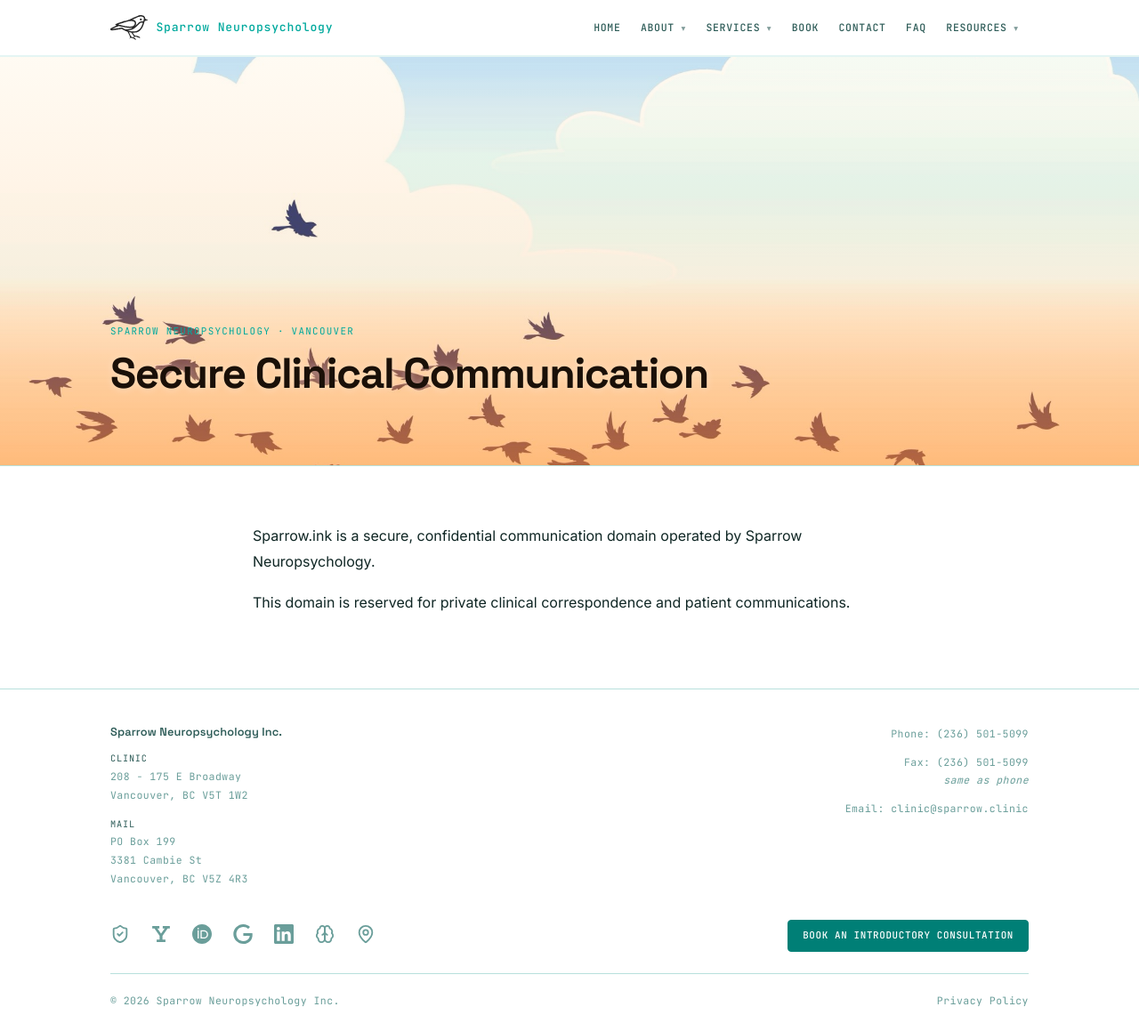
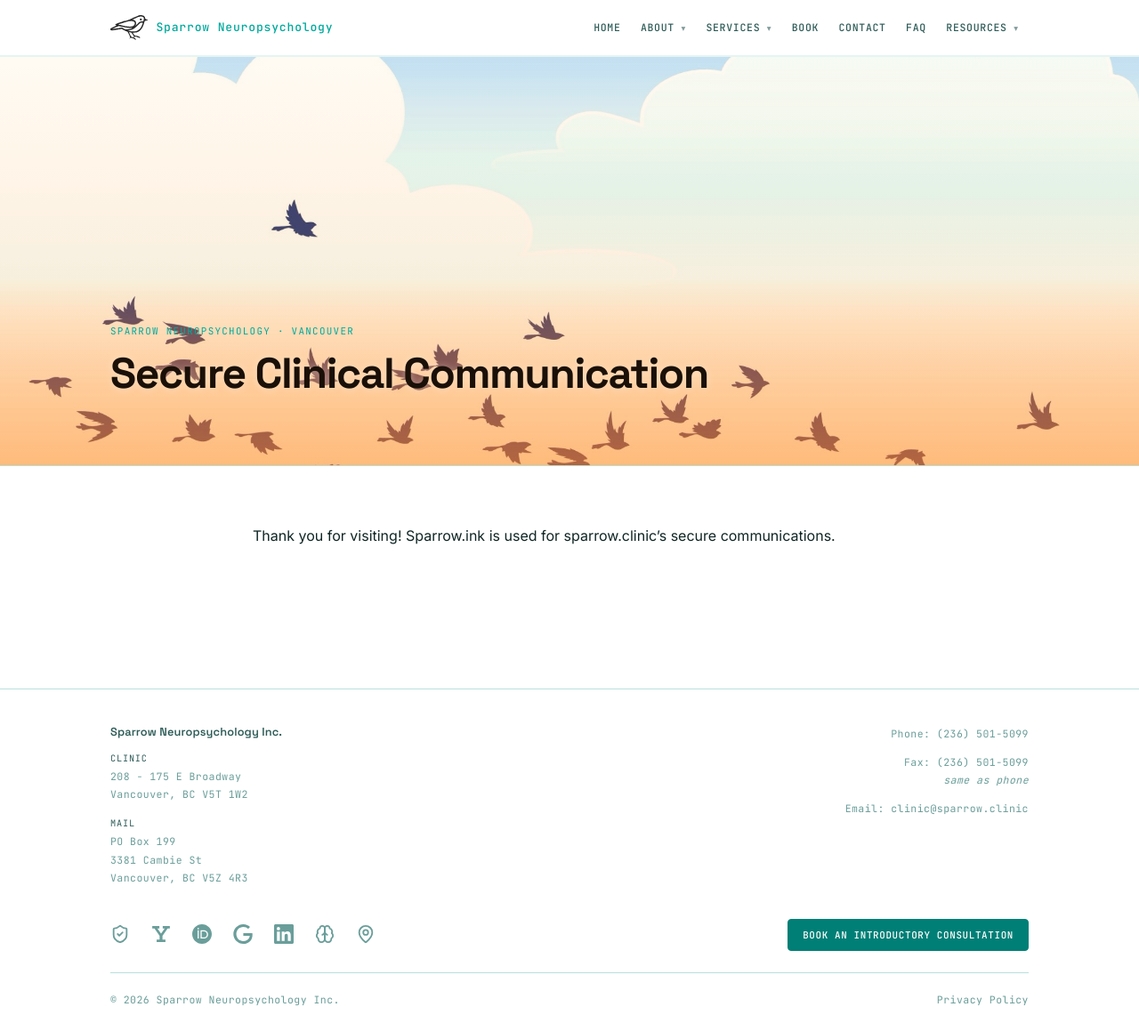
Before and after one commit to cfxb/sparrow-clinic, a Jekyll site: the page built from ink.md, in a window 1280 px wide and 1159 px high. Shown: the whole window at 89% size. Built offline with Jekyll 4.4.1, drawn with Linux system fonts in a browser that asks for light colours.

Commit message:
Update sparrow.ink page messaging

```diff
--- a/ink.md
+++ b/ink.md
@@ -7,6 +7,4 @@ hero_image: /assets/images/hero-sky.jpg
 narrow: true
 ---
 
-Sparrow.ink is a secure, confidential communication domain operated by Sparrow Neuropsychology.
-
-This domain is reserved for private clinical correspondence and patient communications.
+Thank you for visiting! Sparrow.ink is used for sparrow.clinic's secure communications.
```
